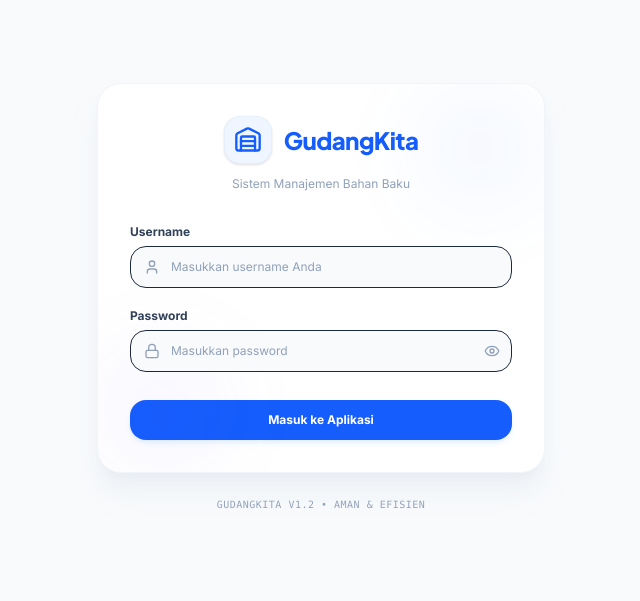
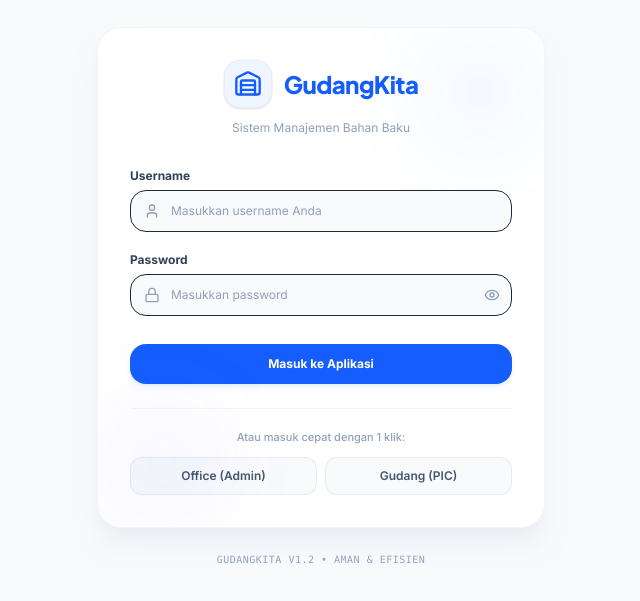
Before and after one commit to nickyoyoy/gudangkitaupdate, a React (Vite) app: page / in a window 1280 px wide. Shown: the part 103-704 px from the top of the page, without its empty margins (319-959 px from the left). Built offline with nearby package versions, Linux system fonts and the light colour scheme; no server answers; the database is empty.

Commit message:
fix: restore reliable login with quick-fill buttons and password tolerance

```diff
--- a/src/components/LoginPage.tsx
+++ b/src/components/LoginPage.tsx
@@ -15,18 +15,22 @@ export default function LoginPage({ onLoginSuccess }: LoginPageProps) {
   const [error, setError] = useState<string | null>(null);
   const [isLoading, setIsLoading] = useState(false);
 
-  const handleLogin = async (e: React.FormEvent) => {
-    e.preventDefault();
+  const handleLogin = async (e?: React.FormEvent, customUsername?: string, customPassword?: string) => {
+    if (e) e.preventDefault();
     setError(null);
     setIsLoading(true);
 
-    const trimmedUsername = username.trim().toLowerCase();
+    const inputUser = (customUsername !== undefined ? customUsername : username).trim().toLowerCase();
+    const inputPass = (customPassword !== undefined ? customPassword : password).trim();
 
-    // Check credentials
-    if (trimmedUsername === 'office' && password === 'officesc*1') {
+    // Check credentials with tolerance for common asterisk placements (*1 vs 1*)
+    const isOffice = inputUser === 'office' && (inputPass === 'officesc*1' || inputPass === 'officesc1*');
+    const isGudang = inputUser === 'gudang' && (inputPass === 'gudangsc1*' || inputPass === 'gudangsc*1');
+
+    if (isOffice) {
       try {
         if (auth) {
-          await signInWithEmailAndPassword(auth, import.meta.env.VITE_OFFICE_AUTH_EMAIL || 'office@gudangkita.internal', password);
+          await signInWithEmailAndPassword(auth, import.meta.env.VITE_OFFICE_AUTH_EMAIL || 'office@gudangkita.internal', inputPass);
         }
       } catch {
         // Fallback smoothly if Firebase Auth email/password is not configured in Firebase Console
@@ -38,10 +42,10 @@ export default function LoginPage({ onLoginSuccess }: LoginPageProps) {
         avatarUrl: '',
       });
       setIsLoading(false);
-    } else if (trimmedUsername === 'gudang' && password === 'gudangsc1*') {
+    } else if (isGudang) {
       try {
         if (auth) {
-          await signInWithEmailAndPassword(auth, import.meta.env.VITE_GUDANG_AUTH_EMAIL || 'gudang@gudangkita.internal', password);
+          await signInWithEmailAndPassword(auth, import.meta.env.VITE_GUDANG_AUTH_EMAIL || 'gudang@gudangkita.internal', inputPass);
         }
       } catch {
         // Fallback smoothly if Firebase Auth email/password is not configured in Firebase Console
@@ -56,6 +60,18 @@ export default function LoginPage({ onLoginSuccess }: LoginPageProps) {
     } else {
       setError('Username atau password yang Anda masukkan salah. Silakan coba lagi.');
       setIsLoading(false);
+    }
+  };
+
+  const handleQuickFill = (role: 'office' | 'gudang') => {
+    if (role === 'office') {
+      setUsername('office');
+      setPassword('officesc*1');
+      handleLogin(undefined, 'office', 'officesc*1');
+    } else {
+      setUsername('gudang');
+      setPassword('gudangsc1*');
+      handleLogin(undefined, 'gudang', 'gudangsc1*');
     }
   };
 
@@ -157,6 +173,29 @@ export default function LoginPage({ onLoginSuccess }: LoginPageProps) {
             {isLoading ? 'Memverifikasi...' : 'Masuk ke Aplikasi'}
           </button>
         </form>
+
+        {/* Quick Fill Helper */}
+        <div className="mt-6 pt-5 border-t border-slate-100 text-center">
+          <p className="text-[11px] text-slate-400 font-sans font-medium mb-3">
+            Atau masuk cepat dengan 1 klik:
+          </p>
+          <div className="grid grid-cols-2 gap-2">
+            <button
+              type="button"
+              onClick={() => handleQuickFill('office')}
+              className="py-2.5 px-3 bg-slate-50 hover:bg-blue-50 hover:text-blue-600 border border-slate-200/80 hover:border-blue-200 rounded-xl text-xs font-semibold text-slate-600 transition-all active:scale-95"
+            >
+              Office (Admin)
+            </button>
+            <button
+              type="button"
+              onClick={() => handleQuickFill('gudang')}
+              className="py-2.5 px-3 bg-slate-50 hover:bg-sky-50 hover:text-sky-600 border border-slate-200/80 hover:border-sky-200 rounded-xl text-xs font-semibold text-slate-600 transition-all active:scale-95"
+            >
+              Gudang (PIC)
+            </button>
+          </div>
+        </div>
       </div>
 
       {/* Humble App Credit / Footer */}
```
